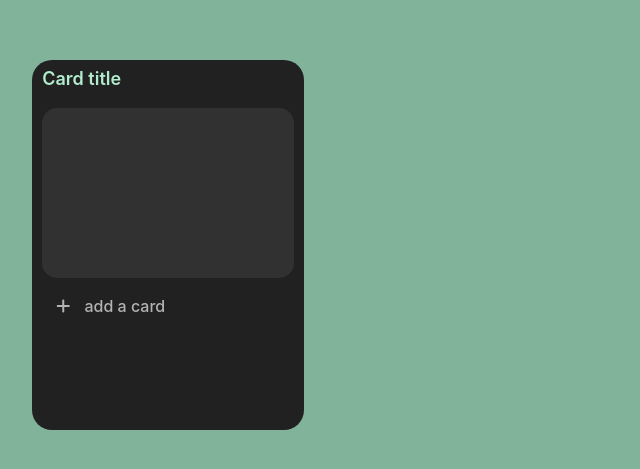
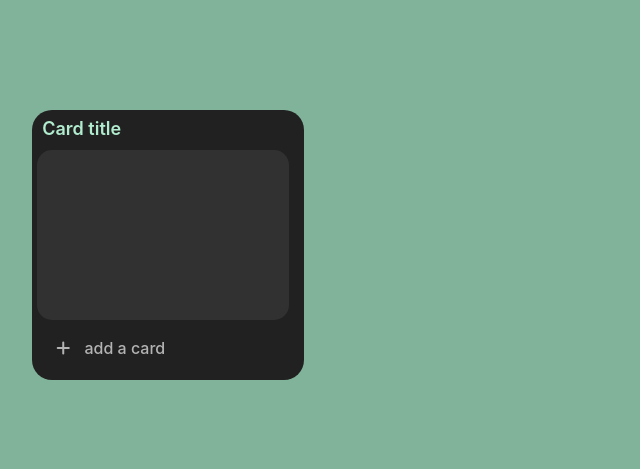
Before and after one commit to Chishirov/ToDoMasters, a React (Vite) app in the folder Frontend/: page / in a window 1280 px wide. Shown: the part 155-624 px from the top of the page, without its empty margins (0-640 px from the left). Built offline with nearby package versions, Linux system fonts and the light colour scheme.

Commit message:
adding scroll to the card

```diff
--- a/Frontend/src/components/WorkFlowCard.jsx
+++ b/Frontend/src/components/WorkFlowCard.jsx
@@ -156,7 +156,7 @@ function WorkFlowCard() {
     <>
       <div className="card1">
         <p className="card-title">Card title</p>
-        <div></div>
+        <div className="card-conetnt">
           <div className="card-image"></div>
           {/* Display the saved values as a list */}
           {savedItem && (
@@ -166,6 +166,7 @@ function WorkFlowCard() {
               ))}
             </ul>
           )}
+        </div>
         {klicked && (
           <div className="card-body">
             <input
@@ -177,7 +178,12 @@ function WorkFlowCard() {
             />
           </div>
         )}
-        {!klicked ? (
+        {klicked ? (
+          <div className="adding-card">
+            <button onClick={handelSavedTexts}>add</button>
+            <button onClick={() => setKlicked(false)}>close</button>
+          </div>
+        ) : (
           <div className="add-to-card">
             <button onClick={handelKlick}>
               <i
@@ -187,11 +193,6 @@ function WorkFlowCard() {
               <span style={{ color: "#b3b3b3" }}> add a card</span>
             </button>
           </div>
-        ) : (
-          <div className="adding-card">
-            <button onClick={handelSavedTexts}>add</button>
-            <button onClick={() => setKlicked(false)}>close</button>
-          </div>
         )}
       </div>
     </>
--- a/Frontend/src/styles/workFlowCard.css
+++ b/Frontend/src/styles/workFlowCard.css
@@ -19,7 +19,7 @@ body {
   padding: 5px;
   padding-bottom: 8px;
   width: 272px;
-  min-height: 370px;
+  min-height: 270px;
   max-height: 500px;
   border-radius: 20px;
   background: #212121;
@@ -34,9 +34,11 @@ body {
 
 .card-title {
   width: 96%;
+
   font-size: 18px;
   font-weight: 600;
   color: #b2eccf;
+  /* margin: 15px 0 15px 10px; */
 }
 
 .card-image {
@@ -138,3 +140,12 @@ body {
 .card-list li:hover {
   border: 1px solid #fff;
 }
+
+.card-conetnt {
+  width: 100%;
+  display: flex;
+  flex-direction: column;
+  gap: 5px;
+  overflow: auto;
+  scrollbar-width: thin;
+}
```
Lines whose indentation alone changed are shown as unchanged.
